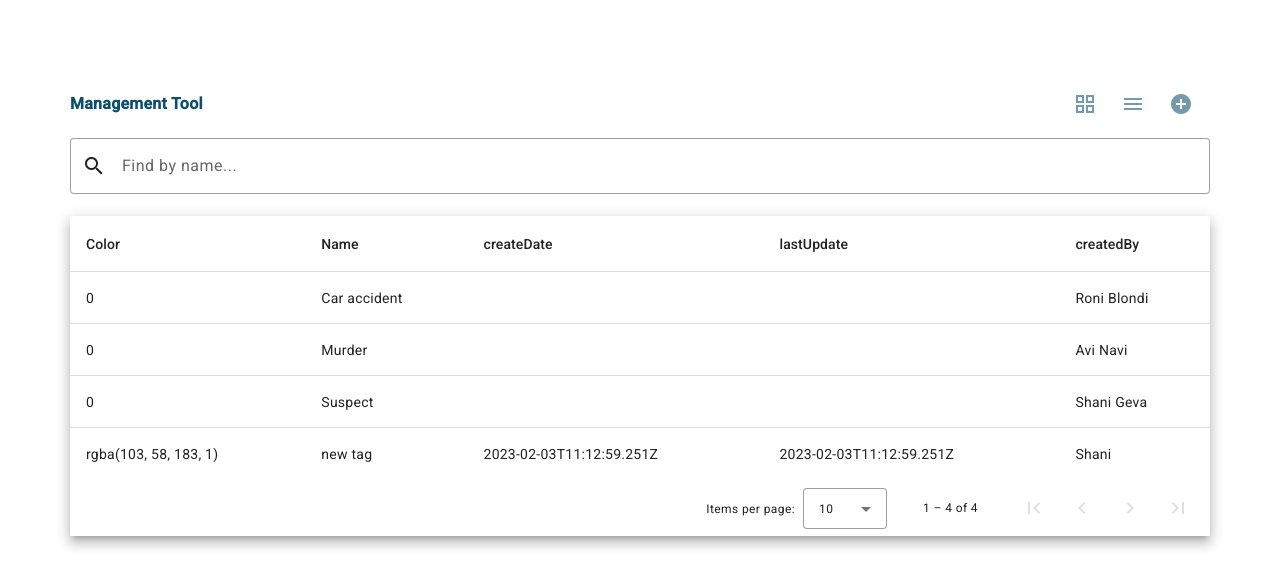
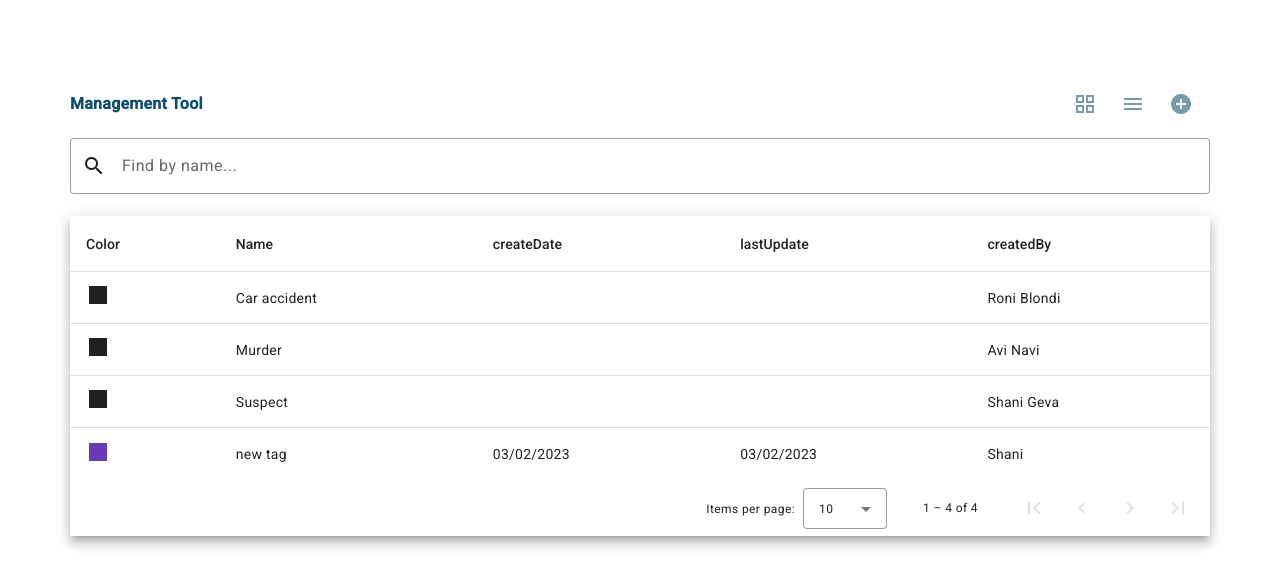
Before and after one commit to ShaniGeva12/data-manage-app, an Angular app: page / in a window 1280 px wide. Shown: the top 588 px of the page. Built offline with nearby package versions, Linux system fonts and the light colour scheme; data requests are answered from the project's data file; what subsink would draw is missing.

Commit message:
color view

```diff
--- a/src/app/components/tags/tags.component.html
+++ b/src/app/components/tags/tags.component.html
@@ -4,7 +4,9 @@
 
     <ng-container matColumnDef="color">
       <th mat-header-cell *matHeaderCellDef > Color </th>
-      <td mat-cell *matCellDef="let element"> {{element.color}} </td>
+      <td mat-cell *matCellDef="let element">
+        <mat-icon class="tag-color" [style.color]="element.color">square</mat-icon>
+      </td>
     </ng-container>
 
     <ng-container matColumnDef="name">
@@ -14,12 +16,12 @@
 
     <ng-container matColumnDef="createDate">
       <th mat-header-cell *matHeaderCellDef > createDate </th>
-      <td mat-cell *matCellDef="let element"> {{element.createDate}} </td>
+      <td mat-cell *matCellDef="let element"> {{element.createDate | date: 'dd/MM/yyyy'}} </td>
     </ng-container>
 
     <ng-container matColumnDef="lastUpdate">
       <th mat-header-cell *matHeaderCellDef > lastUpdate </th>
-      <td mat-cell *matCellDef="let element"> {{element.lastUpdate}} </td>
+      <td mat-cell *matCellDef="let element"> {{element.lastUpdate | date: 'dd/MM/yyyy'}} </td>
     </ng-container>
 
     <ng-container matColumnDef="createdBy">
```
